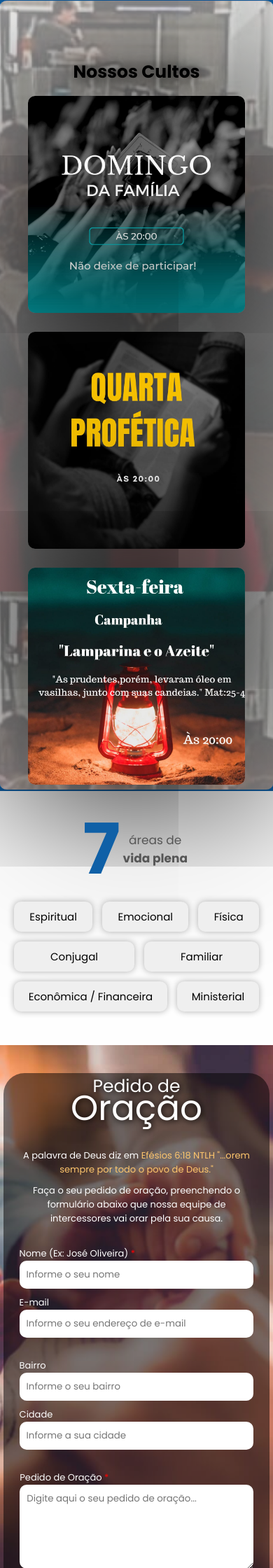
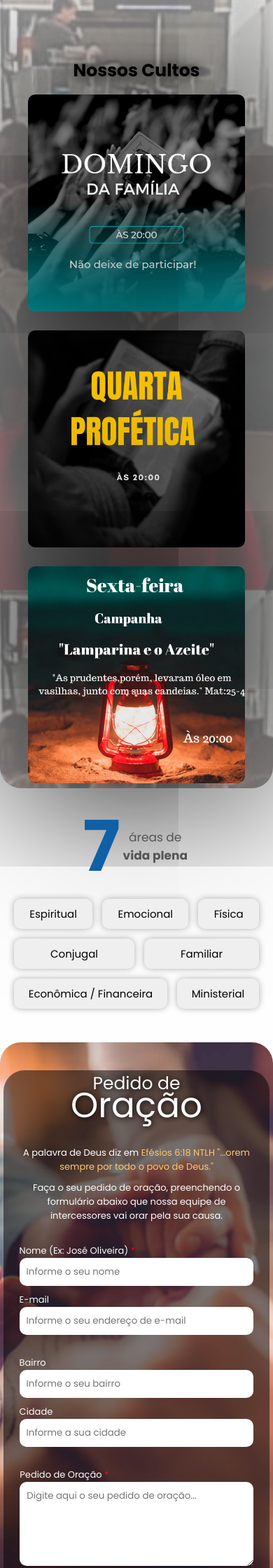
Before and after one commit to wesleyaguiarlopes/site-icp-casa-do-pai-sorocaba, a PHP site: page / in a window 390 px wide. Shown: the part 1303-3543 px from the top of the page at 70% size. Run offline with PHP 8.4, Linux system fonts and the light colour scheme; some libraries are stand-ins or nearby versions.

Commit message:
Adjust the page layout

```diff
--- a/assets/css/responsive.css
+++ b/assets/css/responsive.css
@@ -303,8 +303,6 @@
 
     .section-default {
         padding-top:49px;
-        border-top: 1.5px solid var(--color-level1);
-        border-bottom: 1.5px solid var(--color-level1);
     }
 
     .nav-bar {
--- a/assets/css/style.css
+++ b/assets/css/style.css
@@ -20,7 +20,7 @@
 }
 
 body {
-    background-color: var(--color-level1);
+    background-color: var(--color-level3);
     color: var(--color-level0);
 }
 
@@ -160,19 +160,13 @@ body {
 .section-default {
     height: 100vh;
     padding-top: 68px;
-    border-radius: 10px;
     background-color: var(--color-level3);
-    border-top: 2px solid var(--color-level1);
-    border-bottom: 2px solid var(--color-level1);
 }
 
 .section-default-1 {
     height: 100vh;
     padding-top: 68px;
-    border-radius: 10px;
     background-color: var(--color-level3);
-    border-top: 2px solid var(--color-level1);
-    border-bottom: 2px solid var(--color-level1);
 }
 
 /* section title default */
@@ -318,7 +312,6 @@ body {
     background-position: bottom;
     background-attachment: fixed;
     padding: 68px 10px;
-    border-radius: 10px;
 
     .container {
         background-color: #ffffff;
@@ -375,6 +368,7 @@ body {
     background-size: cover;
     background-attachment: fixed;
     background-position: center;
+    border-radius: 0 0 30px 30px;
 }
 
 .cults-container {
@@ -523,6 +517,7 @@ body {
     display: flex;
     align-items: center;
     justify-content: center;
+    border-radius: 30px 30px 0 0;
 
     .title {
         font-size: 25px;
```
